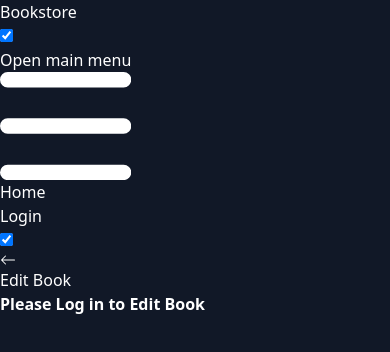
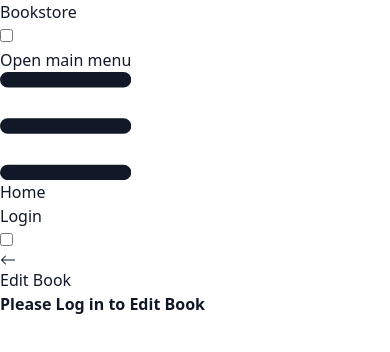
Before and after one commit to Selvan-S/bookstore-frontend, a React (Vite) app: page /books/edit/1 in a window 390 px wide. Shown: the top 352 px of the page. Built offline with nearby package versions, Linux system fonts and the light colour scheme; no server answers.

Commit message:
fixed - system preference dark mode in mobile

```diff
--- a/src/App.jsx
+++ b/src/App.jsx
@@ -12,7 +12,7 @@ import ShowBook from "./pages/ShowBook";
 
 const App = () => {
   const [user, setUser] = useState(null);
-  const [isDark, setIsDark] = useState(true);
+  const [isDark, setIsDark] = useState(null);
 
   /**
    * old code
--- a/src/components/Toggle.jsx
+++ b/src/components/Toggle.jsx
@@ -2,7 +2,7 @@ import React, { useEffect, useState } from "react";
 import { useMediaQuery } from "react-responsive";
 
 export const DarkModeToggle = ({ darkMode }) => {
-  const [isDark, setIsDark] = useState(true);
+  const [isDark, setIsDark] = useState(null);
   const [isChecked, setIsChecked] = useState(true);
 
   const systemPrefersDark = useMediaQuery(
@@ -16,6 +16,16 @@ export const DarkModeToggle = ({ darkMode }) => {
     }
   );
   useEffect(() => {
+    if (isDark === null) {
+      if (systemPrefersDark) {
+        document.body.classList.add("dark");
+        setIsChecked(true);
+      } else {
+        document.body.classList.remove("dark");
+        setIsChecked(false);
+      }
+      darkMode(systemPrefersDark);
+    } else {
       if (isDark) {
         document.body.classList.add("dark");
         setIsChecked(true);
@@ -24,7 +34,9 @@ export const DarkModeToggle = ({ darkMode }) => {
         setIsChecked(false);
       }
       darkMode(isDark);
+    }
   }, [isDark]);
+
   return (
     <label className="relative inline-flex items-center cursor-pointer">
       <input
--- a/src/components/home/BookCards.jsx
+++ b/src/components/home/BookCards.jsx
@@ -2,7 +2,7 @@ import { useEffect, useState } from "react";
 import BookSingleCard from "./BookSingleCard";
 
 const BookCards = ({ books, user, cardsMode }) => {
-  const [isDark, setIsDark] = useState(true);
+  const [isDark, setIsDark] = useState(null);
   useEffect(() => {
     setIsDark(cardsMode);
   }, [cardsMode]);
--- a/src/components/home/BookSingleCard.jsx
+++ b/src/components/home/BookSingleCard.jsx
@@ -9,7 +9,7 @@ import BookModal from "./BookModal";
 
 const BookSingleCard = ({ book, user, singleCardMode }) => {
   const [showModal, setShowModal] = useState(false);
-  const [isDark, setIsDark] = useState(true);
+  const [isDark, setIsDark] = useState(null);
 
   useEffect(() => {
     setIsDark(singleCardMode);
--- a/src/components/home/Login.jsx
+++ b/src/components/home/Login.jsx
@@ -11,7 +11,7 @@ const Login = ({ login, mode }) => {
   const [isDisabled, setIsDisabled] = useState(true);
   const [nameAlert, setNameAlert] = useState(true);
   const [idAlert, setIdAlert] = useState(true);
-  const [isDark, setIsDark] = useState(true);
+  const [isDark, setIsDark] = useState(null);
 
   useEffect(() => {
     if (user.name) {
--- a/src/components/home/Search.jsx
+++ b/src/components/home/Search.jsx
@@ -26,7 +26,7 @@ export default function Search({ search, mode }) {
   const searchFilter = (filter) => {
     search(filter);
   };
-  const [isDark, setIsDark] = useState(true);
+  const [isDark, setIsDark] = useState(null);
   useEffect(() => {
     setIsDark(mode);
   }, [mode]);
@@ -40,7 +40,7 @@ export default function Search({ search, mode }) {
               isDark
                 ? "text-white bg-gray-700 hover:bg-gray-600 focus:ring-gray-700 border-gray-600"
                 : "text-gray-900 bg-gray-100  border-gray-300  hover:bg-gray-200  focus:ring-gray-100"
-            } border focus:ring-4 focus:outline-none w-28 sm:w-32 justify-between flex-shrink-0 z-10 inline-flex items-center py-2.5 px-4 text-xs sm:text-sm font-medium text-center rounded-s-lg`}
+            } border focus:ring-4 focus:outline-none w-full sm:w-32 justify-between flex-shrink-0 z-10 inline-flex items-center py-2.5 px-4 text-xs sm:text-sm font-medium text-center rounded-s-lg`}
           >
             <span className="flex items-center">
               <span className=" block truncate capitalize">
--- a/src/pages/CreateBook.jsx
+++ b/src/pages/CreateBook.jsx
@@ -56,7 +56,6 @@ const CreateBook = ({ user, createMode }) => {
       <div className="flex flex-col border-2 border-sky-800 rounded-xl sm:max-w-[600px] p-4 mx-auto mt-10 max-sm:mx-4">
         {user ? (
           <div>
-            <div className="my-4">
             {alert && (
               <div
                 className="flex gap-2 bg-red-100 border border-red-400 text-red-700 px-4 py-1 rounded relative mb-1"
@@ -66,6 +65,7 @@ const CreateBook = ({ user, createMode }) => {
                 <span className="block sm:inline">required!</span>
               </div>
             )}
+            <div className="mb-4">
               <label
                 htmlFor="title"
                 className={`${
--- a/src/pages/EditBook.jsx
+++ b/src/pages/EditBook.jsx
@@ -88,7 +88,7 @@ const EditBook = ({ user, editMode }) => {
                   <span className="block sm:inline">required!</span>
                 </div>
               )}
-              <div className="my-4">
+              <div className="mb-4">
                 <label
                   className={`${
                     editMode ? "text-gray-400" : "text-gray-500"
@@ -182,7 +182,7 @@ const EditBook = ({ user, editMode }) => {
               </button>
             </div>
           ) : (
-            <div className="flex justify-center max-w-[600px] border-2 border-sky-800 rounded-xl p-8 mx-auto mt-10 text-xl max-sm:mx-5">
+            <div className="mx-auto text-xl max-sm:mx-5">
               <strong>This book was not created by you.</strong>
             </div>
           )}
--- a/src/pages/Home.jsx
+++ b/src/pages/Home.jsx
@@ -21,7 +21,7 @@ const Home = ({ user, appMode }) => {
   const [searchParams, setSearchParams] = useSearchParams();
   let searchPage = searchParams.get("page") || 1;
 
-  const [isDark, setIsDark] = useState(true);
+  const [isDark, setIsDark] = useState(null);
 
   useEffect(() => {
     async function retrieveBooks() {
@@ -55,7 +55,7 @@ const Home = ({ user, appMode }) => {
 
   return (
     <div className="p-4 max-w-screen-xl mx-auto">
-      <div className="flex sm:justify-between sm:flex-row-reverse sm:items-center sm:mx-4 sm:gap-x-4 gap-y-4  flex-col justify-end items-end ">
+      <div className="flex sm:justify-between sm:flex-row-reverse sm:items-center sm:mx-4 sm:gap-x-4 gap-y-4  flex-col justify-end items-end">
         <form onSubmit={querySubmitHandle}>
           <div className="flex">
             <label
@@ -83,7 +83,7 @@ const Home = ({ user, appMode }) => {
                   isDark
                     ? "bg-gray-700 border-s-gray-700  border-gray-600 placeholder-gray-400 text-white focus:border-blue-500"
                     : "text-gray-900 border-gray-300 focus:ring-blue-500 focus:border-blue-500  bg-gray-50"
-                } block p-2.5 w-full z-20 text-xs sm:text-sm  rounded-e-lg border-s-gray-50 border-s-2 border`}
+                } block p-2.5 w-full min-w-28 sm:w-52 z-20 text-xs sm:text-sm  rounded-e-lg border-s-gray-50 border-s-2 border`}
                 placeholder="Search E.L.James, Nancy katyal, 2011..."
               />
               <button
@@ -136,12 +136,7 @@ const Home = ({ user, appMode }) => {
             <option value="card" defaultValue={"card"}>
               Cards view
             </option>
-            <option
-              // onClick={() => setShowType("table")}
-              value="table"
-            >
-              Table view
-            </option>
+            <option value="table">Table view</option>
           </select>
         </div>
       </div>
```
Lines whose indentation alone changed are shown as unchanged.
